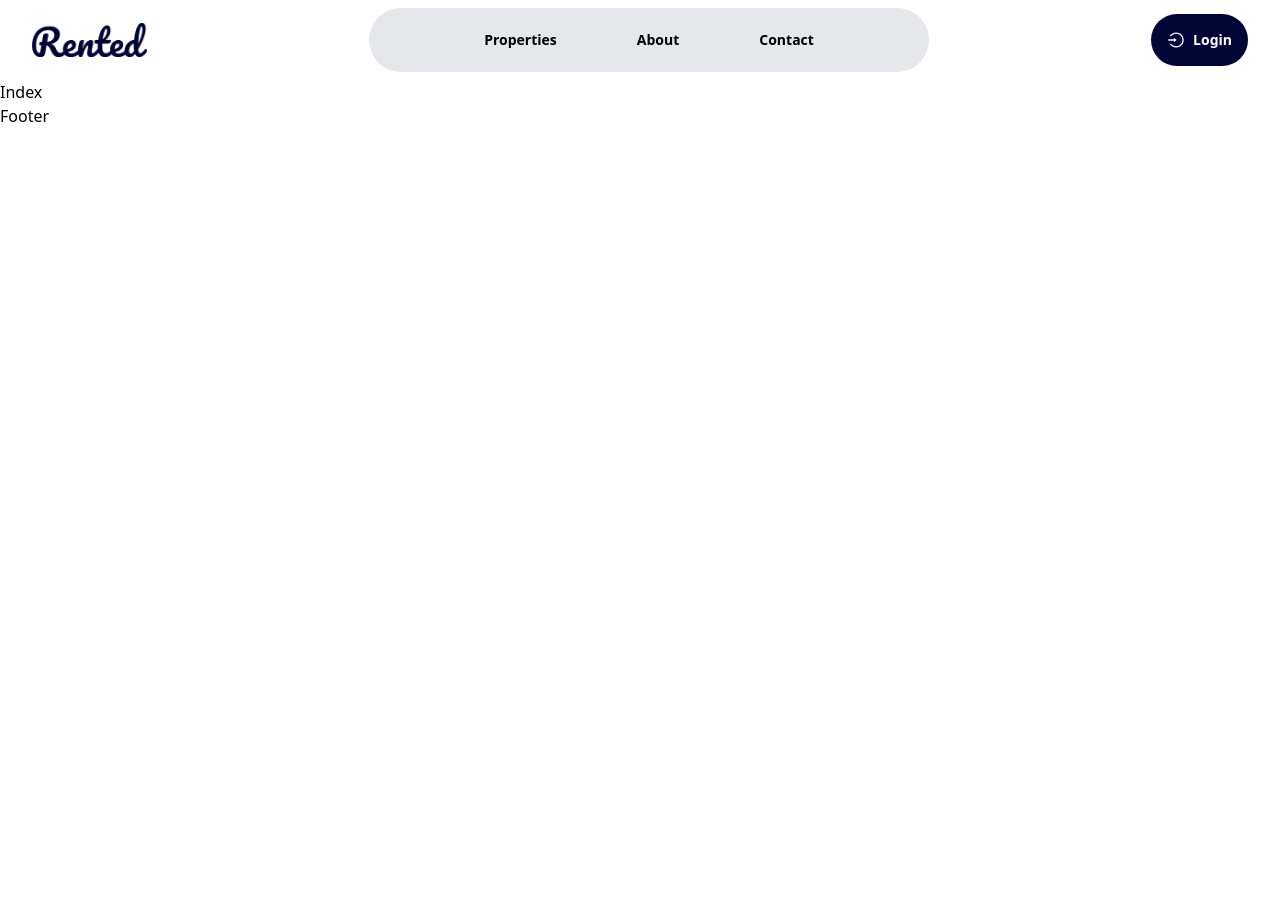
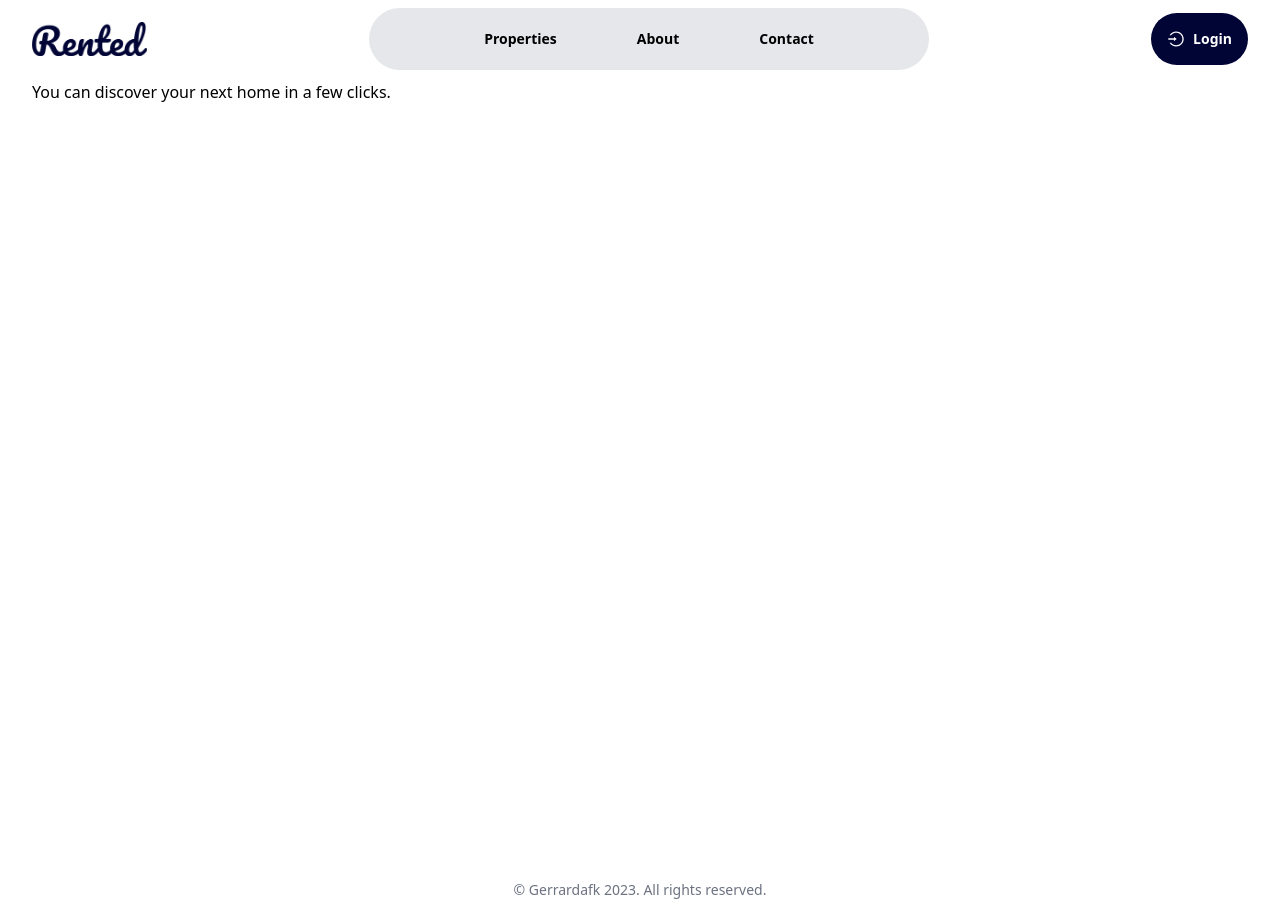
Before and after one commit to xProfanity/rented, a Next.js app: page / in a window 1280 px wide. Before the commit the page ends 800 px from the top, so only its background shows below. Built offline with nearby package versions, Linux system fonts and the light colour scheme; no server answers.

Commit message:
fixed nav display misbehaviour

```diff
--- a/assets/constants/index.js
+++ b/assets/constants/index.js
@@ -3,3 +3,5 @@ export const menu = [
     "About",
     "Contact"
 ]
+
+export const heroSlogan = "You can discover your next home in a few clicks."
--- a/assets/index.js
+++ b/assets/index.js
@@ -3,8 +3,8 @@ import RentedColor from './images/rented-color.png'
 import RentedWhite from './images/rented-white.png'
 import Rented from './images/rented.png'
 
-import { menu } from './constants/index'
+import { heroSlogan, menu } from './constants/index'
 
 export {
-    Logo, Rented, RentedColor, RentedWhite, menu
+    Logo, Rented, RentedColor, RentedWhite, heroSlogan, menu
 }
--- /dev/null
+++ b/components/Footer.tsx
@@ -0,0 +1,12 @@
+
+export default function Footer() {
+  return (
+    <footer className="h-auto w-full flex flex-col justify-center items-center">
+        <div className="h-full w-[95%] mx-auto">
+            <div className="w-full flex flex-row justify-center items-center">
+                <p className="text-sm text-gray-500">&copy; Gerrardafk 2023. All rights reserved.</p>
+            </div>
+        </div>
+    </footer>
+  )
+}
--- a/components/MobileMenu.tsx
+++ b/components/MobileMenu.tsx
@@ -13,7 +13,7 @@ export default function MobileMenu() {
     const {asPath} = useRouter()
 
   return (
-    <div className={`fixed h-screen w-full top-0 ${navOpen ? 'block' : 'hidden'}`}>
+    <div className={`fixed z-50 h-screen w-full top-0 ${navOpen ? 'block' : 'hidden'}`}>
         <div onClick={handleNavOpen} className="h-screen w-full bg-black opacity-50 absolute top-0 left-0"/>
         <div className="fixed z-50 right-0 shadow-lg shadow-black top-0 h-screen w-[25rem] bg-white flex flex-col">
             <div className="h-20 w-[90%] flex mx-auto flex-row justify-between items-center">
--- a/components/Navbar.tsx
+++ b/components/Navbar.tsx
@@ -11,10 +11,10 @@ import { useStateContext } from "@/context/StateContext";
 export default function Navbar() {
     const {asPath} = useRouter()
 
-    const {navOpen, handleNavOpen, handleLogin, user, handleLogout}: any = useStateContext()
+    const {handleNavOpen, handleLogin, user, handleLogout}: any = useStateContext()
 
   return (
-    <nav className="h-20 w-full flex-1">
+    <nav className="h-20 w-full flex-1 z-40 backdrop-blur-sm border-b-2 border-white fixed">
         <div className="h-full w-[95%] flex flex-row justify-between items-center mx-auto">
             <Link href={'/'}>
                 <Image
--- a/components/index.js
+++ b/components/index.js
@@ -1,6 +1,5 @@
+import Footer from './Footer'
 import MobileMenu from './MobileMenu'
 import Navbar from './Navbar'
 
-export {
-    MobileMenu, Navbar
-}
+export { Footer, MobileMenu, Navbar }
--- a/pages/_app.tsx
+++ b/pages/_app.tsx
@@ -1,4 +1,4 @@
-import { MobileMenu, Navbar } from '@/components'
+import { Footer, MobileMenu, Navbar } from '@/components'
 import '@/styles/globals.css'
 import type { AppProps } from 'next/app'
 
@@ -12,7 +12,7 @@ export default function App({ Component, pageProps: {session, ...pageProps} }: A
         <Navbar />
         <MobileMenu />
         <Component {...pageProps} />
-        <p>Footer</p>
+        <Footer />
       </StateContext>
     </SessionProvider>
   )
--- a/pages/index.tsx
+++ b/pages/index.tsx
@@ -1,6 +1,11 @@
+import { heroSlogan } from "@/assets";
 
 export default function index() {
   return (
-    <p>Index</p>
+    <div className="flex-1 h-auto flex">
+        <div className="h-screen w-[95%] mx-auto mt-20 flex flex-col md:flex-row">
+            <div className="">{heroSlogan}</div>
+        </div>
+    </div>
   )
 }
--- a/tailwind.config.js
+++ b/tailwind.config.js
@@ -12,6 +12,9 @@ module.exports = {
         'gradient-conic':
           'conic-gradient(from 180deg at 50% 50%, var(--tw-gradient-stops))',
       },
+      colors: {
+        'primary': '#010536'
+      }
     },
   },
   plugins: [],
```
